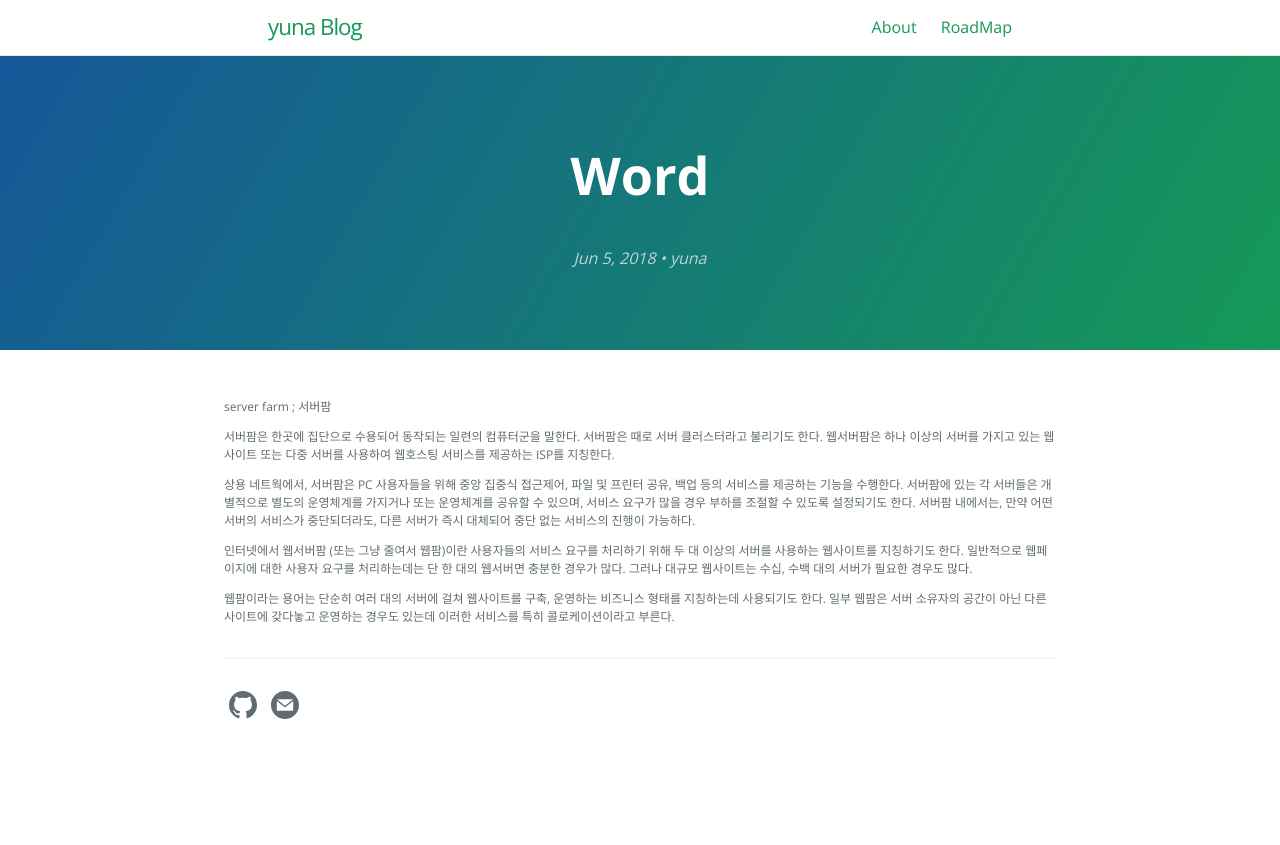
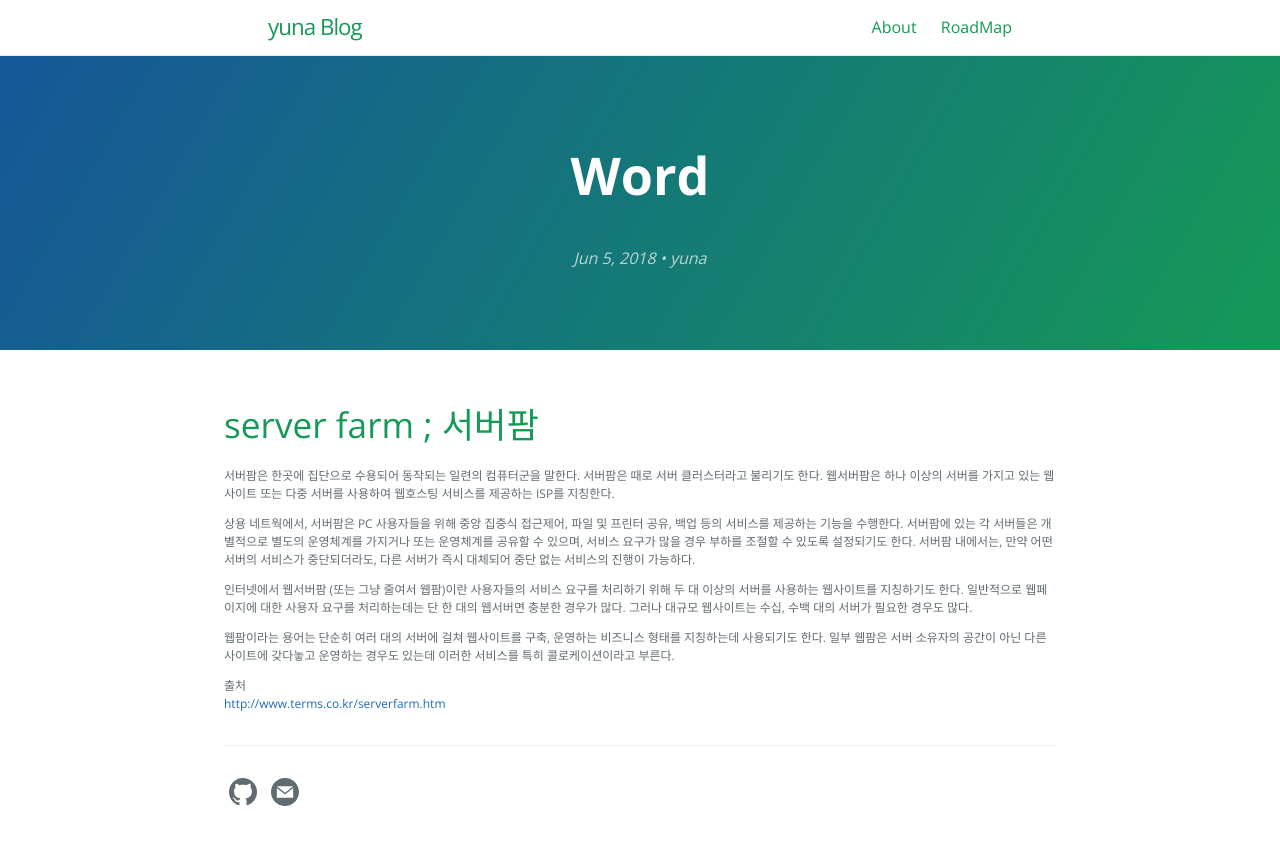
Before and after one commit to zzingyuna/test_site.github.io, a Jekyll site: the page built from _posts/2018-06-05-Word.md, in a window 1280 px wide. Shown: the top 845 px of the page. Built offline with Jekyll 4.4.1, drawn with Linux system fonts in a browser that asks for light colours; our own code applies the rules of GitHub Pages for plain Markdown files.

Commit message:
Update 2018-06-05-Word.md

```diff
--- a/_posts/2018-06-05-Word.md
+++ b/_posts/2018-06-05-Word.md
@@ -7,3 +12,7 @@
 인터넷에서 웹서버팜 (또는 그냥 줄여서 웹팜)이란 사용자들의 서비스 요구를 처리하기 위해 두 대 이상의 서버를 사용하는 웹사이트를 지칭하기도 한다. 일반적으로 웹페이지에 대한 사용자 요구를 처리하는데는 단 한 대의 웹서버면 충분한 경우가 많다. 그러나 대규모 웹사이트는 수십, 수백 대의 서버가 필요한 경우도 많다.
 
 웹팜이라는 용어는 단순히 여러 대의 서버에 걸쳐 웹사이트를 구축, 운영하는 비즈니스 형태를 지칭하는데 사용되기도 한다. 일부 웹팜은 서버 소유자의 공간이 아닌 다른 사이트에 갖다놓고 운영하는 경우도 있는데 이러한 서비스를 특히 콜로케이션이라고 부른다.
+
+
+출처
+[http://www.terms.co.kr/serverfarm.htm](http://www.terms.co.kr/serverfarm.htm)
```
Also changed, not shown: other parts of _posts/2018-06-05-Word.md (+6 -1 lines).
